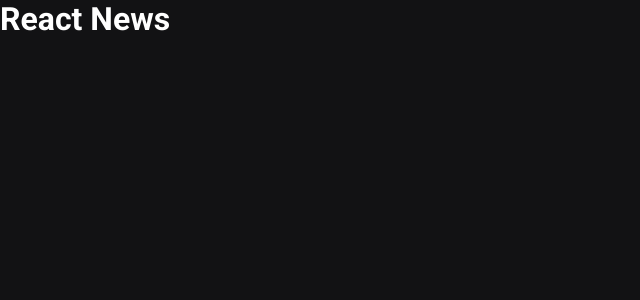
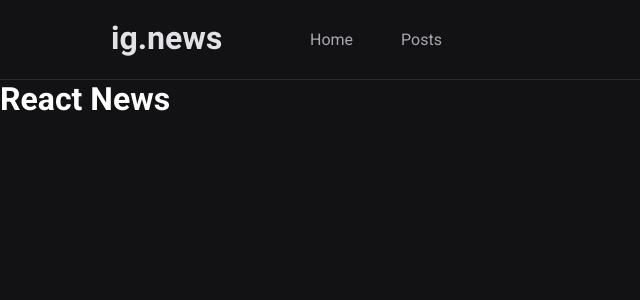
Before and after one commit to mayromyller/ignews, a Next.js app: page / in a window 1280 px wide. Shown: the top 300 px of the page, without its empty margins (0-640 px from the left). Built offline with nearby package versions, Linux system fonts and the light colour scheme.

Commit message:
chore: create Header component

```diff
--- /dev/null
+++ b/src/components/Header/index.tsx
@@ -0,0 +1,16 @@
+import styles from './styles.module.scss'
+
+export function Header() {
+  return (
+    <header className={styles.container}>
+      <div className={styles.content}>
+        <img src="/images/logo.svg" alt="React Newsletter" />
+
+        <nav className={styles.navigation}>
+          <a className={styles.navigation__link}>Home</a>
+          <a className={styles.navigation__link}>Posts</a>
+        </nav>
+      </div>
+    </header>
+  )
+}
--- /dev/null
+++ b/src/components/Header/styles.module.scss
@@ -0,0 +1,53 @@
+.container {
+  height: 5rem;
+  border-bottom: 1px solid var(--gray-800);
+}
+
+.content {
+  max-width: 1120px;
+  height: 5rem;
+  margin: 0 auto;
+  padding: 0 2rem;
+
+  display: flex;
+  align-items: center;
+}
+
+.navigation {
+  margin-left: 5rem;
+  height: 5rem;
+}
+
+.navigation__link {
+  display: inline-block;
+  position: relative;
+  padding: 0 0.5rem;
+  height: 5rem;
+  line-height: 5rem;
+  color: var(--gray-300);
+  transition: color 0.2s;
+
+  &:hover {
+    color: var(--white);
+  }
+
+  &.active {
+    color: var(--white);
+    font-weight: bold;
+  }
+
+  &.active::after {
+    content: '';
+    height: 3px;
+    border-radius: 3px 3px 0 0;
+    width: 100%;
+    position: absolute;
+    bottom: 1px;
+    left: 0;
+    background: var(--yellow-500);
+  }
+
+  & + .navigation__link {
+    margin-left: 2rem;
+  }
+}
--- a/src/pages/_app.tsx
+++ b/src/pages/_app.tsx
@@ -2,8 +2,15 @@
 
 import '../styles/global.scss'
 
+import { Header } from '../components/Header'
+
 function MyApp({ Component, pageProps }: AppProps) {
-  return <Component {...pageProps} />
+  return (
+    <>
+      <Header />
+      <Component {...pageProps} />
+    </>
+  )
 }
 
 export default MyApp
```
